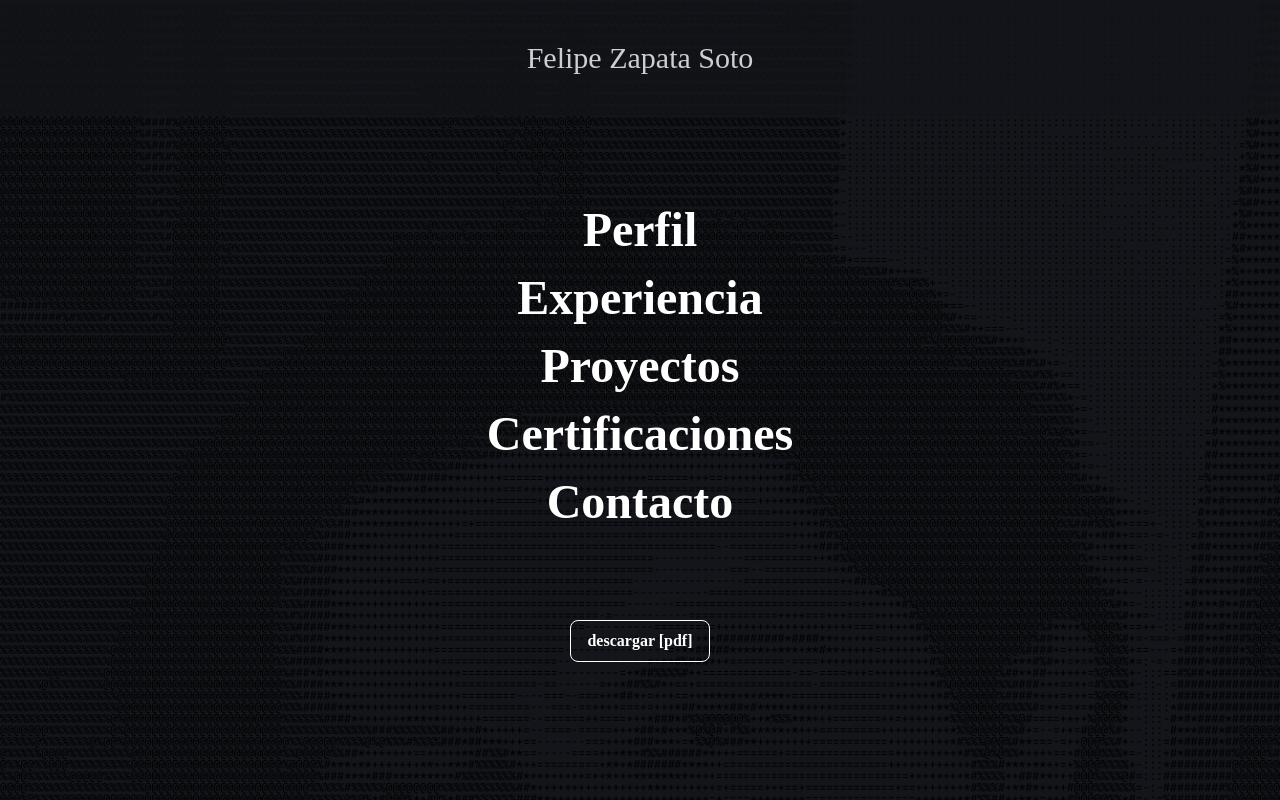
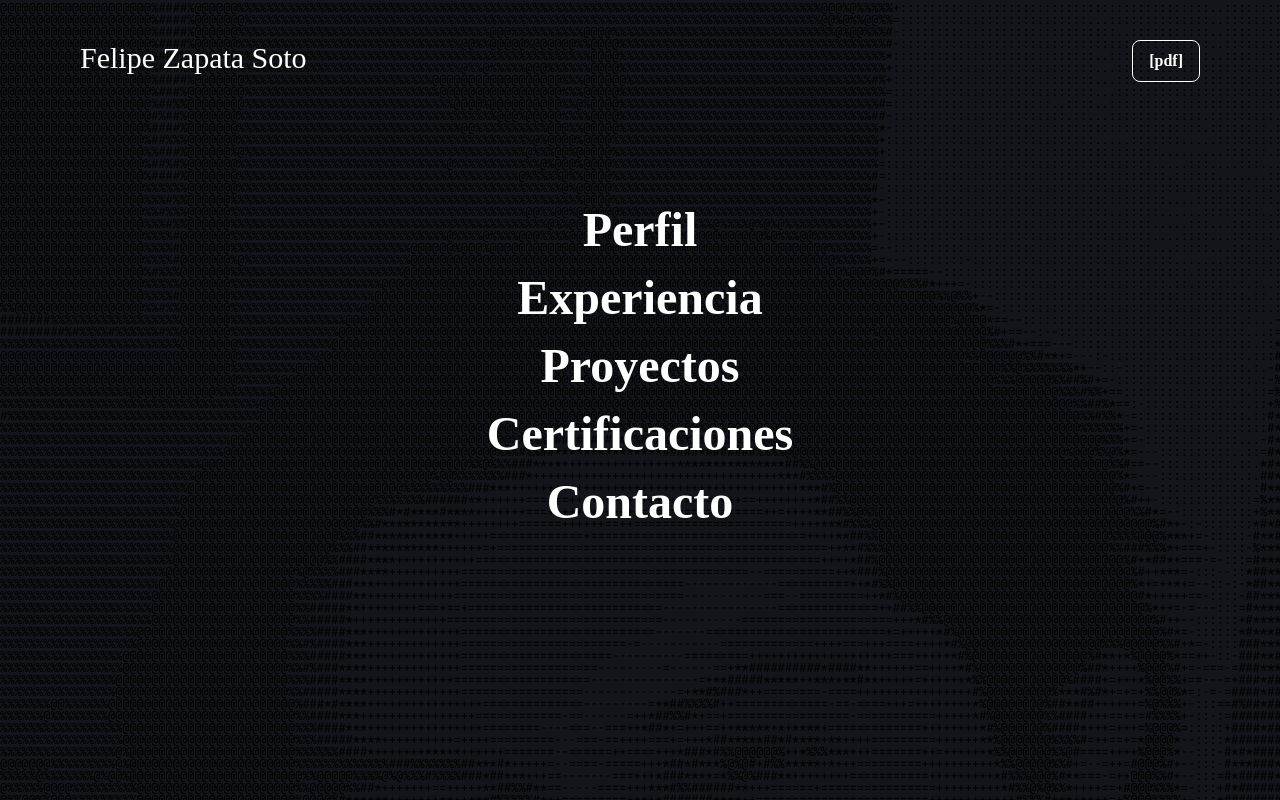
Before and after one commit to Felipeazs/portfolio, an Astro site: page / in a window 1280 px wide. Built offline with nearby package versions, Linux system fonts and the light colour scheme; Astro itself is replaced by a stand-in of ours; a web font is replaced by a local one.

Commit message:
update: style

```diff
--- a/src/layouts/Layout.astro
+++ b/src/layouts/Layout.astro
@@ -22,13 +22,26 @@ const { title } = Astro.props
 	</head>
 
 	<body
-		class="font-jetbrains bg-[#13151a] bg-[url(/ascii-art.png)] bg-cover bg-blend-multiply transition-all">
+		class="font-jetbrains bg-[#13151a] bg-[url(/ascii-art.png)] bg-fixed bg-blend-multiply transition-all overflow-y-scroll">
 		<header
-			class="fixed py-5 md:py-10 w-full text-3xl text-center bg-[#13151a] opacity-80 z-20">
-			<a href="/">Felipe Zapata Soto</a>
+			class="fixed flex justify-between p-5 md:py-10 md:px-20 w-full z-20 bg-[#13151a] bg-[url(/ascii-art.png)] bg-opacity-90 bg-fixed bg-blend-multiply">
+			<a
+				href="/"
+				class="md:text-3xl"
+				>Felipe Zapata Soto</a
+			>
+			<a
+				href="/cv-felipe-zapata.pdf"
+				title="Descargar Curriculum"
+				target="_blank"
+				rel="noopener noreferrer"
+				class="text-balance inline-flex gap-2 items-center bg-transparent hover:bg-slate-500 active:bg-gray-600 text-white font-bold py-2 px-4 rounded-lg border border-white transition duration-200 ease-in-out hover:scale-105 justify-center text-center hover:cursor-pointer"
+				download
+				>[pdf]</a
+			>
 		</header>
 		<main>
-			<div class="py-20 md:py-10">
+			<div class="flex flex-col justify-center items-center py-20 md:py-10 gap-20">
 				<slot />
 			</div>
 		</main>
--- a/src/pages/index.astro
+++ b/src/pages/index.astro
@@ -17,7 +17,7 @@ export const prerender = true
 <Layout title="Felipe Zapata Soto">
 	<section
 		aria-label="Mi portafolio"
-		class="text-center">
+		class="relative text-center w-full">
 		<div class="px-4 py-20 mx-auto max-w-screen-xl">
 			{
 				ordered_items.map((item) => {
@@ -40,14 +40,5 @@ export const prerender = true
 				})
 			}
 		</div>
-		<a
-			href="/cv-felipe-zapata.pdf"
-			title="Descargar Curriculum"
-			target="_blank"
-			rel="noopener noreferrer"
-			class="text-balance inline-flex gap-2 items-center bg-transparent hover:bg-slate-500 active:bg-gray-600 text-white font-bold py-2 px-4 rounded-lg border border-white transition duration-200 ease-in-out hover:scale-105 justify-center text-center hover:cursor-pointer"
-			download
-			>descargar [pdf]</a
-		>
 	</section></Layout
 >
```
